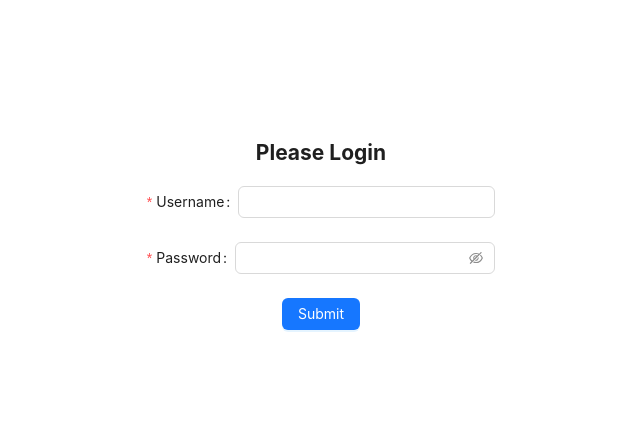
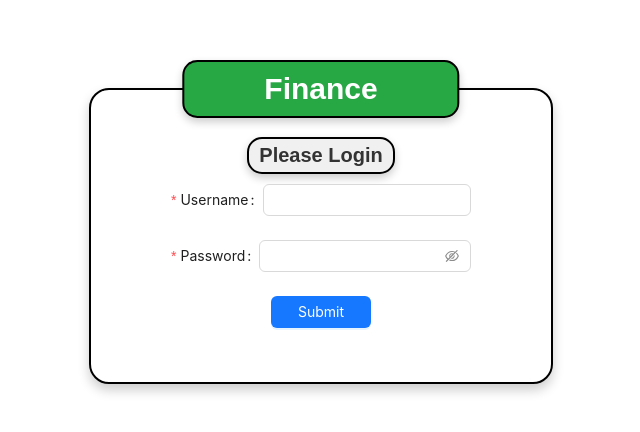
Before and after one commit to ThitapaPhromthong/Finance-project, a React (Create React App) app: page / in a window 1280 px wide. Shown: the part 164-596 px from the top of the page, without its empty margins (319-959 px from the left). Built offline with nearby package versions, Linux system fonts and the light colour scheme; no server answers.

Commit message:
decorate login page

```diff
--- a/package.json
+++ b/package.json
@@ -8,6 +8,7 @@
     "cra-template": "1.2.0",
     "dayjs": "^1.11.13",
     "react": "^18.2.0",
+    "react-cookie": "^7.2.2",
     "react-dom": "^18.2.0",
     "react-router-dom": "^6.28.0",
     "react-scripts": "^5.0.1"
--- a/src/App.css
+++ b/src/App.css
@@ -36,3 +36,73 @@
     transform: rotate(360deg);
   }
 }
+.login-container {
+  font-family: 'Poppins', sans-serif;
+  background-color: #ffffff;
+  padding: 30px;
+  border-radius: 20px;
+  border: 2px solid #000;
+  box-shadow: 0 6px 12px rgba(0, 0, 0, 0.2);
+  width: 400px;
+  margin: 50px auto;
+  position: relative;
+}
+
+.login-container .login-title {
+  margin-bottom: 20px;
+}
+
+.login-container .please-login {
+  margin-bottom: 10px;
+}
+
+.please-login {
+  font-family: 'Poppins', sans-serif;
+  font-size: 20px;
+  font-weight: 600;
+  color: #333;
+  text-align: center;
+  background-color: #f0f0f0;
+  padding: 5px 10px;
+  border-radius: 15px;
+  border: 2px solid #000000;
+  display: inline-block;
+  box-shadow: 0 4px 8px rgba(0, 0, 0, 0.2);
+}
+
+.login-title {
+  font-family: 'Poppins', sans-serif;
+  font-size: 30px;
+  font-weight: 600;
+  color: #fff;
+  text-align: center;
+  background-color: #28a745;
+  padding: 10px 80px;
+  border-radius: 15px;
+  border: 2px solid #000000;
+  display: inline-block;
+  box-shadow: 0 4px 8px rgba(0, 0, 0, 0.2);
+  position: absolute;
+  top: -30px;
+  left: 50%;
+  transform: translateX(-50%);
+  z-index: 10;
+}
+
+.login-form {
+  display: flex;
+  flex-direction: column;
+  justify-content: center;
+  align-items: center;
+  height: 100%;
+}
+
+.login-form .ant-form-item {
+  width: 80%;
+  max-width: 300px;
+}
+
+.login-form .ant-btn {
+  width: 100%;
+  max-width: 100px;
+}
--- a/src/LoginScreen.js
+++ b/src/LoginScreen.js
@@ -24,7 +24,11 @@ export default function LoginScreen(props) {
   }
 
   return (
+    <div className="login-container">
+      <div className="login-title">Finance</div>
+      <h2 className="please-login">Please Login</h2>
       <Form
+        className="login-form"
         onFinish={handleLogin}
         autoComplete="off">
         {errMsg &&
@@ -32,7 +36,6 @@ export default function LoginScreen(props) {
             <Alert message={errMsg} type="error" />
           </Form.Item>
         }
-      <h2>Please Login</h2>
         <Form.Item
           label="Username"
           name="identifier"
@@ -55,5 +58,6 @@ export default function LoginScreen(props) {
           </Button>
         </Form.Item>
       </Form>
+    </div>
   )
 }
```
Also changed, not shown: 1 other file (tests, documents, lock files or other folders). Lines whose indentation alone changed are shown as unchanged.
